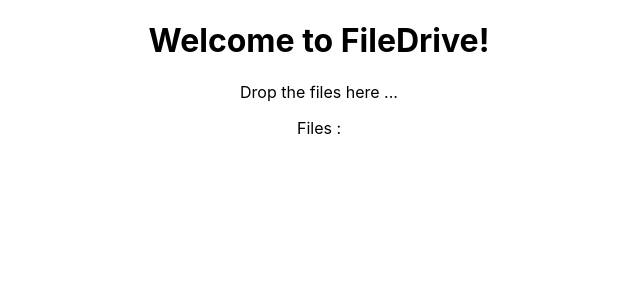
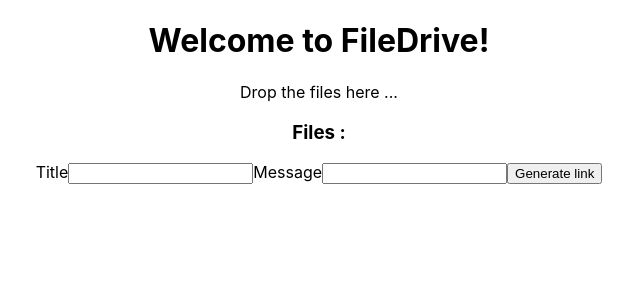
Before and after one commit to Unyielder/File-Transfer, a React (Create React App) app in the folder src/frontend/: page / in a window 1280 px wide. Shown: the top 300 px of the page, without its empty margins (321-961 px from the left). Built offline with nearby package versions, Linux system fonts and the light colour scheme.

Commit message:
Implemented transfer of multiple files from react form

```diff
--- a/src/frontend/src/App.js
+++ b/src/frontend/src/App.js
@@ -1,6 +1,4 @@
-import DropZone from './DropZone';
-import Test from './Test';
-import Form from './Form'
+import Dropzone from './Dropzone';
 import './App.css';
 
 
@@ -9,8 +7,7 @@ function App() {
   return (
     <div className="App">
       <h1>Welcome to FileDrive!</h1>
-      {/* <DropZone /> */}
-      <Test />
+      <Dropzone />
     </div>
   );
 }
--- a/src/frontend/src/ConfirmButton.js
+++ /dev/null
@@ -1,20 +0,0 @@
-import React, { useState } from "react";
-import Form from './Form';
-
-export default function ConfirmButton() {
-    const [isDisabled, setDisabled] = useState(false);
-    const [isFormVisible, setFormVisible] = useState(false);
-
-    const handleClick = () => {
-        setFormVisible(true);
-        setDisabled(true);
-      }
-    return (
-        <div>
-            <button onClick={() => handleClick()} disabled={isDisabled}>Next</button>
-
-            {isFormVisible ? <Form /> : null}
-
-        </div>
-    )
-}
--- a/src/frontend/src/DropZone.js
+++ /dev/null
@@ -1,78 +0,0 @@
-import React, {useState, useEffect, useCallback} from "react";
-import {useDropzone} from "react-dropzone";
-import axios from "axios";
-import Form from './Form'
-
-
-export default function DropZone() {
-  const [files, setFiles] = useState([]);
-  let newFiles = [];
-  const allFiles = [];
-
-  // useEffect(() => {
-  //   setFiles(prevFiles => [...prevFiles, ...newFiles]);
-  // }, newFiles);
-
-    const onDrop = useCallback(acceptedFiles => {
-      setFiles(prevFiles => [...files, ...acceptedFiles]);
-
-
-
-      newFiles = acceptedFiles;
-      allFiles.push(acceptedFiles);
-      // setFiles(prevFiles => [...files, ...acceptedFiles]);
-
-      console.log("allFile", allFiles);
-      console.log("files:", files);
-
-
-
-      const formData = new FormData();
-      //formData.append("file", files);
-      //console.log(formData)
-
-      // axios.post(
-      //   "http://localhost:8080/file-sharing/upload",
-      //   formData,
-      //   {
-      //     headers: {
-      //       "Content-Type": "multipart/form-data"
-      //     }
-      //   }
-      // ).then(() => {
-      //   console.log("File uploaded succesfully!");
-      // })
-      // .catch((err) => {
-      //   console.log(err);
-      // })
-
-
-    }, []);
-    const {getRootProps, getInputProps, isDragActive} = useDropzone({onDrop})
-
-    return (
-
-      <div{...getRootProps()}>
-        <div>
-          <input {...getInputProps()} />
-          {
-            isDragActive ?
-              <p>Drop the files here ...</p> :
-              <p>Drag 'n' drop some files here, or click to select files</p>
-          }
-        </div>
-        <div>
-          <h3>Files:</h3>
-          <ul>
-          {
-            allFiles.map(file => {
-              <li>{file.path}</li>
-            })
-          }
-          </ul>
-        </div>
-    </div>
-
-
-    )
-  }
--- /dev/null
+++ b/src/frontend/src/Dropzone.js
@@ -0,0 +1,46 @@
+import React, { useEffect, useState } from "react";
+import { useDropzone } from "react-dropzone";
+import Form from './Form';
+import "./App.css";
+
+
+export default function Dropzone() {
+    const [files, setFiles] = useState([]);
+    let allFiles = [];
+
+    const onDrop = acceptedFiles => {
+        allFiles = [...files, ...acceptedFiles];
+        console.log(allFiles);
+
+        setFiles(allFiles);
+    };
+
+    const { getRootProps, getInputProps } = useDropzone({ onDrop });
+
+    return (
+        <div>
+            <div {...getRootProps()} className="input-area">
+                {
+                    <div>
+                        <p className="input-text">Drop the files here ...</p>
+                        {/* <p> drop next file here </p> */}
+                    </div>
+                }
+                <input {...getInputProps()} />
+            </div>
+
+
+            <div>
+                <h3>Files :</h3>
+                {files.map(file => (
+                    <li key={files.indexOf(file)}>
+                        {file.name}
+                    </li>
+                ))}
+
+                <Form files={files}/>
+
+            </div>
+        </div>
+    );
+}
--- a/src/frontend/src/Form.js
+++ b/src/frontend/src/Form.js
@@ -1,20 +1,39 @@
-import React, { useState } from "react";
+import React from "react";
 import { useForm } from 'react-hook-form';
+import axios from 'axios';
 
-export default function Form() {
+
+export default function Form({ files }) {
     const {register, handleSubmit} = useForm();
-    const [isEmail, setEmail] = useState(false);
+    const formData = new FormData();
 
-    // const onRadioChange = () => {
-    //     if()
-    // }
+    files.forEach(file => {
+        formData.append("file", file);
+    })
 
-    // const onSubmit = () => {
-
-    // }
+    const onSubmit = () => {
+        if(!formData.get("file")) {
+            alert("You need to attach atleast 1 file before submitting.")
+        } else {
+            axios.post(
+                "http://localhost:8080/file-sharing/upload",
+                formData,
+                {
+                    "headers": {
+                        "Content-Type": "multipart/form-data"
+                    }
+                }
+            ).then(() => {
+                console.log("Upload Successful!");
+            }).catch(() => {
+                console.log("Unable to upload file");
+            })
+        }
+    }
 
     return (
-        <form className="Form" >
+
+        <form className="Form" onSubmit={handleSubmit(() => onSubmit())}>
             <label>Title
                 <input type="text" name="title" {...register("title", {required:true})}/>
             </label>
@@ -22,16 +41,8 @@ export default function Form() {
             <label>Message
                 <input type="textarea" name="message" {...register("message")}/>
             </label>
-            <label>Transfer type
-                <input type="radio" id="email" name="transfer-type" value="email" {...register("radioButton")}/>
-                <label htmlFor="email">Email</label>
-                <input type="radio" id="link" name="transfer-type" value="link" {...register("radioButton")}/>
-                <label htmlFor="link">Link</label>
-            </label>
 
-
-            <input type="submit"/>
-
+            <input type="submit" value="Generate link"/>
 
         </form>
     )
--- a/src/frontend/src/Test.js
+++ /dev/null
@@ -1,49 +0,0 @@
-import React, { useState } from "react";
-import { useDropzone } from "react-dropzone";
-import Form from './Form';
-import ConfirmButton from './ConfirmButton';
-import "./App.css";
-
-
-export default function App() {
-  const [files, setFiles] = useState([]);
-
-
-  const onDrop = acceptedFiles => {
-    const allFiles = [...files, ...acceptedFiles];
-    console.log(allFiles);
-    setFiles(allFiles);
-  };
-
-
-
-  const { getRootProps, getInputProps } = useDropzone({ onDrop });
-
-  return (
-    <div>
-      <div {...getRootProps()} className="input-area">
-        {
-          <div>
-            <p className="input-text">Drop the files here ...</p>
-            {/* <p> drop next file here </p> */}
-          </div>
-        }
-        <input {...getInputProps()} />
-      </div>
-      <div >
-        Files :
-        {files.map(file => (
-            <li key={files.indexOf(file)}>
-                {file.name}
-            </li>
-        ))}
-
-        {files.length == 0 ? null : <ConfirmButton />}
-
-
-
-        {/* { isConfirm ? <Form /> : null } */}
-      </div>
-    </div>
-  );
-}
```
